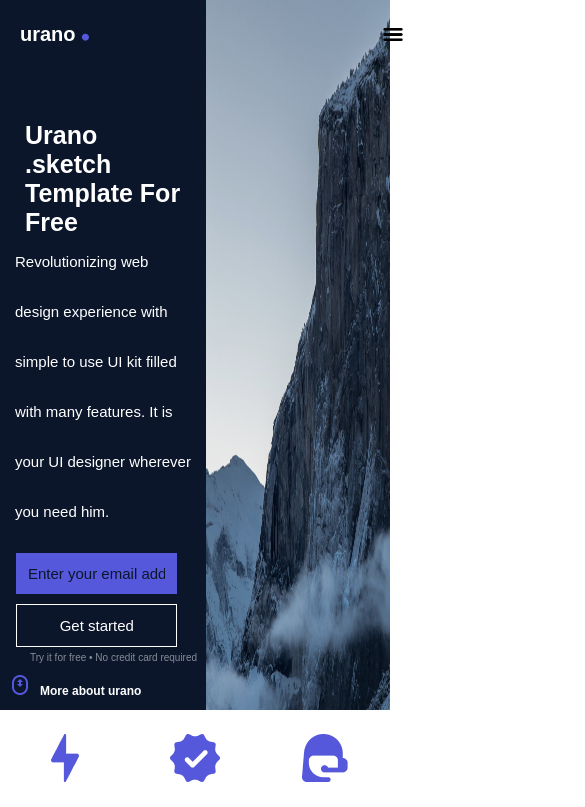
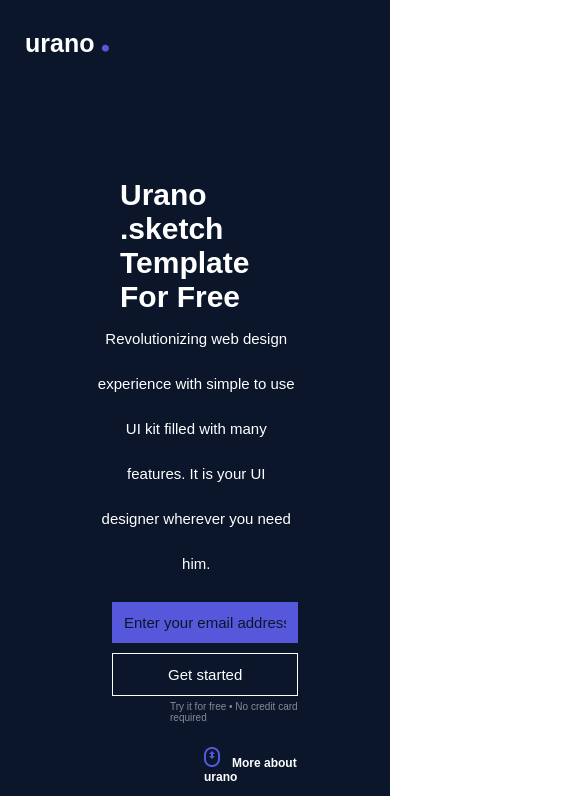
Before and after one commit to Ahmedolly12/Urano-Website, a plain HTML site: page index.html in a window 390 px wide. Shown: the top 807 px of the page, 585 px wide, since content can reach past the window. Drawn offline with Linux system fonts and the light colour scheme; a web font is replaced by a local one.

Commit message:
designed the urano homepage

```diff
--- a/style.css
+++ b/style.css
@@ -13,7 +13,7 @@
 }
 
 .image img{
-    max-width: 110%;
+    max-width: 100%;
     height: 100%;
 }
 
@@ -411,29 +411,38 @@
  @media screen and (max-width: 768px) {
     body{
         overflow-x: hidden;
+        margin:0;
+        padding:0;
     }
+
 
     a, h3{
         padding-left: 1em;
         font-size: 20px;
+        font-size:25px;
 }
 
     h1 {
-        margin-top: 3em;
+        margin-top: 4em;
         width: 90%;
-        padding-left: 1em;
-        font-size: 25px;
+        padding-left: 4em;
+        padding-right:1em;
+        font-size: 30px;
+
+}
+.image img{
+    display:none;
 }
 
 .revolution {
     font-size: 15px;
-    padding-left: 1em;
-    padding-right: 1em;
+    line-height: 3em;
     width: 100%;
+    text-align:center;
+    margin-top:2px;
 }
 .email{
-    padding-left: 1em;
-    padding-right:5px;
+    padding-left: 7em;
     margin-top: 1em;
     width: 122%;
     display: block;
@@ -462,15 +471,15 @@
 
  }
  .small-paragraph{
-    padding-left:3em;
+    padding-left:17em;
     font-size: 10px;
  }
 
  .shape{
-   margin-top:1em;
+   margin-top:2em;
     font-size:12px;
     padding-bottom: 1em;
-    padding-left: 1em;
+    padding-left: 17em;
     font-weight: 700;
 }
 ul li{
@@ -562,7 +571,8 @@
 
 .footer-container{
     display:block;
-    padding:2em;
+    padding-top:2em;
+    padding-left:7em;
     align-items: center;
     justify-content: center;
 
@@ -574,7 +584,7 @@
 .email-2{
     width:100%;
     margin-top:10px;
-    padding-left: 6em;
+    padding-left: 3em;
 
 }
 .below{
```
Also changed, not shown: index.html (+1 -0 lines).
